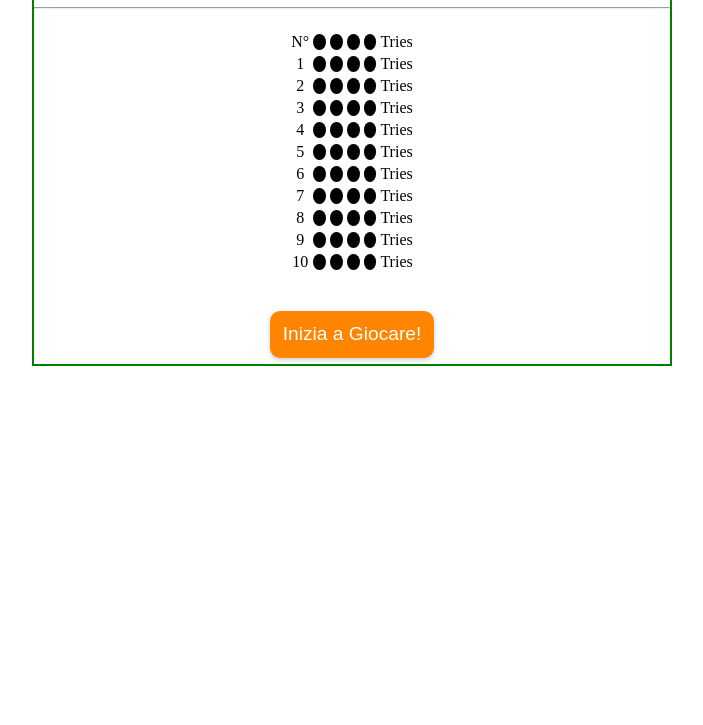
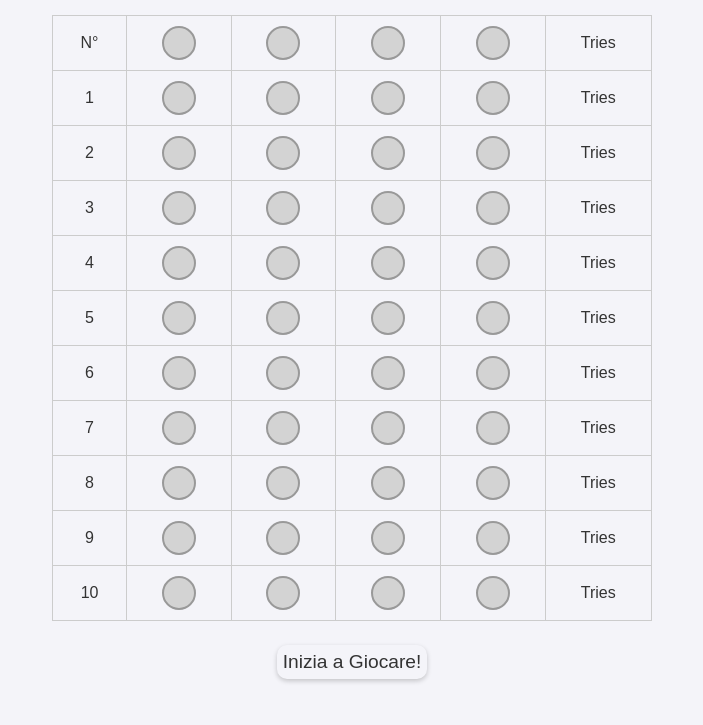
Before and after one commit to erFalcoSaggio/MasterMind, a plain HTML site: page index.html in a window 1280 px wide. Shown: the part 75-800 px from the top of the page, without its empty margins (288-991 px from the left). Drawn offline with Linux system fonts and the light colour scheme.

Commit message:
stile aggiornato, pallette cambiata. stile della tabella creato

```diff
--- a/style/style.css
+++ b/style/style.css
@@ -1,33 +1,89 @@
 /* PALLETTE */
 :root {
-    --white: #fff;
-    --black: #000;
-    --red: #F26419;
-    --yellow: #F6AE2D;
-    --green: #758E4F;
-    --blue: #33658A;
-    --btn: #ff8500;
-    --hovered: #ff7900;
+    --background: #E8F9FD; /* Azzurro pallido */
+    --primary: #33658A;    /* Blu intenso */
+    --secondary: #86BBD8;  /* Blu tenue */
+    --accent: #F26419;     /* Arancione vivace */
+    --highlight: #F6AE2D;  /* Giallo caldo */
+    --neutral: #F8F1F1;    /* Bianco sporco */
 }
 
+
 body {
-    margin: 0 auto;
-    max-width: 50%;
+    font-family: Arial, sans-serif;
+    background-color: #f4f4f9;
+    color: #333;
+    text-align: center;
+    margin: 0;
+    padding: 0;
 }
 
 .container {
-    border: 2px solid green;
-    text-align: center;
+    width: 80%;
+    max-width: 600px;
+    margin: 20px auto;
+}
+
+h1 {
+    font-size: 2rem;
+    margin-bottom: 10px;
+}
+
+hr {
+    border: none;
+    border-top: 2px solid #ccc;
+    margin: 10px 0 20px;
 }
 
 .game-board {
-    margin-left: auto;
-    margin-right: auto;
-    padding: 2%;
+    width: 100%;
+    border-collapse: collapse;
+    margin: auto;
 }
 
+.game-board th,
+.game-board td {
+    text-align: center;
+    padding: 10px;
+    border: 1px solid #ccc;
+}
+
+.game-board .header-row {
+    background-color: #f0f0f0;
+    font-weight: bold;
+}
+
+.ball-styled {
+    width: 30px;
+    height: 30px;
+    background-color: lightgray;
+    border-radius: 50%;
+    margin: 0 auto;
+    border: 2px solid #999;
+}
+
+.hints {
+    display: grid;
+    grid-template-columns: repeat(2, 15px); /* per mettere i cerchi 2 e 2 sotto (indizi) */
+    grid-template-rows: repeat(2, 15px); /* per mettere i cerchi 2 e 2 sotto (indizi) */
+    gap: 5px;
+    justify-content: center;
+    align-items: center;
+    width: 40px;
+    margin: 0 auto;
+}
+
+.hint-circle {
+    width: 15px;
+    height: 15px;
+    background-color: gray;
+    border-radius: 50%;
+    border: 1px solid #666;
+}
+
+/* bottone starta gioco */
 #start-game-btn {
-    padding: 2%;
+    padding: 1%;
     font-size: 120%;
     border: 0;
     border-radius: 10px;
@@ -41,12 +97,5 @@ body {
 #start-game-btn:hover {
     border-radius: 15px;
     box-shadow: 0px 3px 20px rgba(0, 0, 0, 0.2);
-    background-color: var(--hovered);
+    background-color: var(--highlight);
 }
-
-.ball-styled {
-    background-color: var(--black);
-    width: 1vw;
-    height: 2vh;
-    border-radius: 50%;
-}
```
